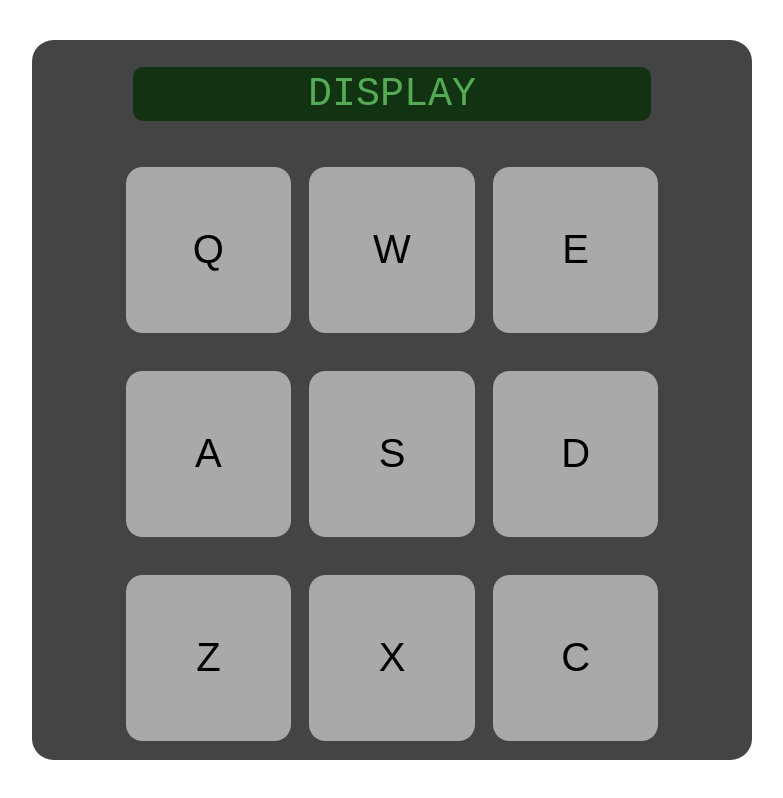
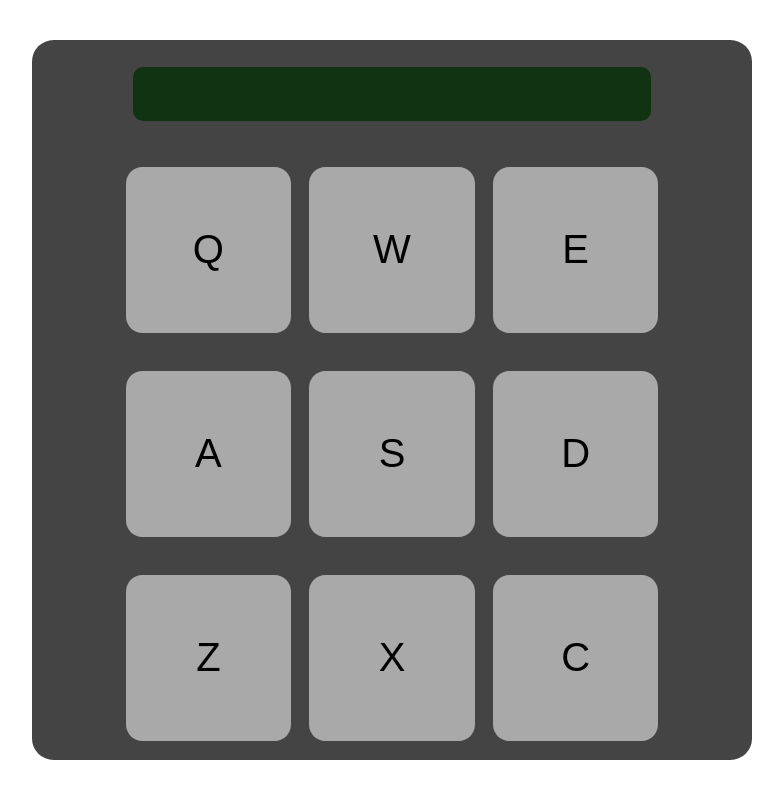
Before and after one commit to lukino999/FCC-Drum-machine-react, a React (Create React App) app: page / in a window 1280 px wide. Shown: the whole page, without its empty margins (248-1031 px from the left). Built offline with nearby package versions, Linux system fonts and the light colour scheme.

Commit message:
Pass sample name to display

```diff
--- a/src/components/Display.js
+++ b/src/components/Display.js
@@ -1,13 +1,13 @@
 import './css/Display.css';
 import React from 'react';
 
-const Display = () => {
+const Display = (props) => {
   return (
     <div className='display__container'>
       <div className='display'>
         <p id='display' className='display-text'>
-          display
-          </p>
+          {props.sample}
+        </p>
       </div>
     </div>
   );
--- a/src/components/DrumMachine.js
+++ b/src/components/DrumMachine.js
@@ -4,11 +4,18 @@ import Display from './Display';
 import Pads from './Pads';
 
 export default class DrumMachine extends React.Component {
+  state = { sample: ''};
+
+  setDisplayText = (text) => {
+    console.log('text', text);
+    this.setState({sample: text});
+  }
+
   render() {
     return (
       <div id='drum-machine' className='drum-machine__container'>
-        <Display />
-        <Pads />
+        <Display sample={this.state.sample}/>
+        <Pads setDisplayText={this.setDisplayText}/>
       </div>
     )
   }
--- a/src/components/Pad.js
+++ b/src/components/Pad.js
@@ -5,8 +5,8 @@ import mapping from './mapping/mapping';
 export default class Pad extends React.Component {
 
   onPadClick = (e, k) => {
+    this.props.setDisplayText(this.props.map[1]);
     this.player.play();
-
   }
 
   render() {
--- a/src/components/Pads.js
+++ b/src/components/Pads.js
@@ -11,6 +11,7 @@ class Pads extends React.Component {
         <Pad
           key={m[0]}
           map={m}
+          setDisplayText={this.props.setDisplayText}
         />
       )
     });
```
